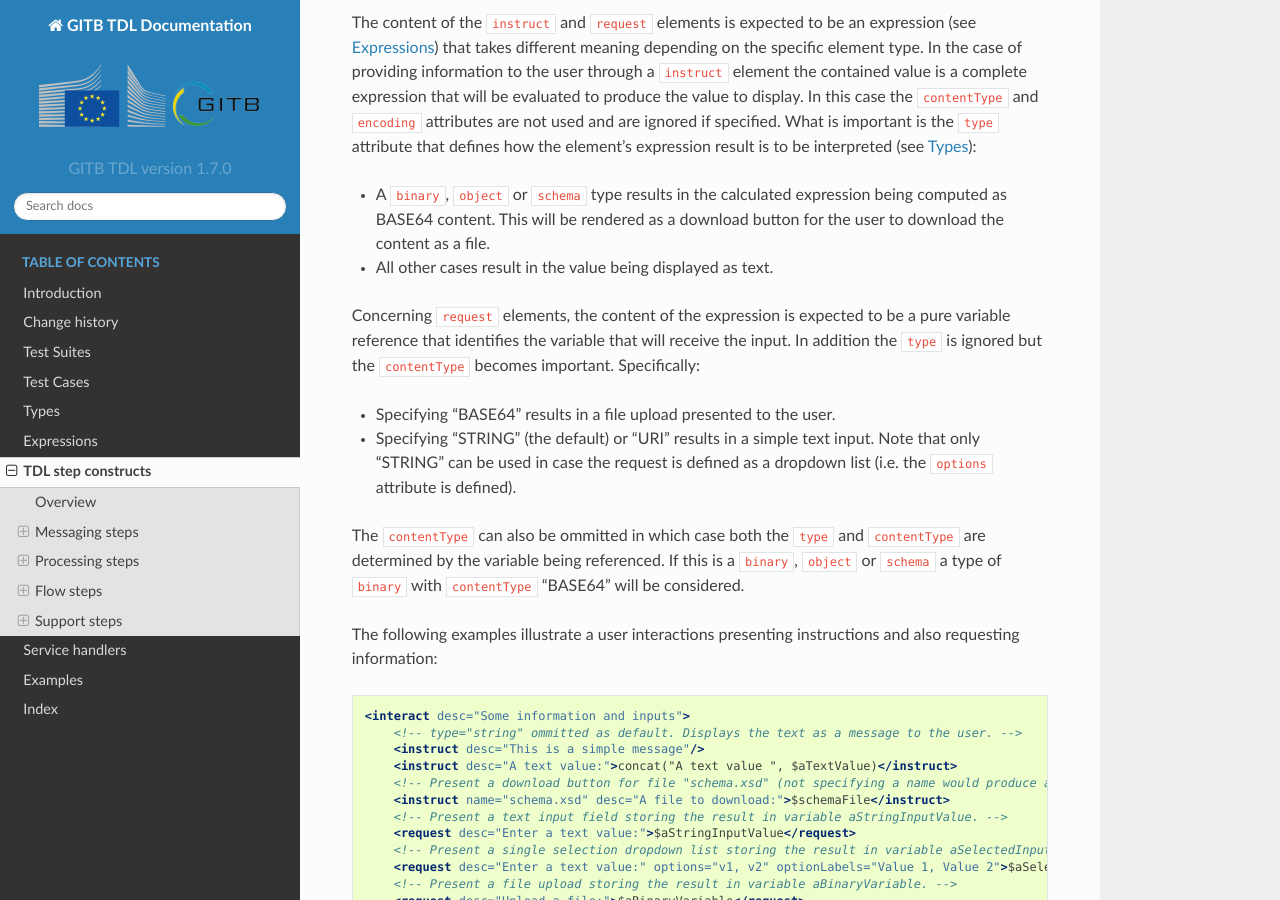
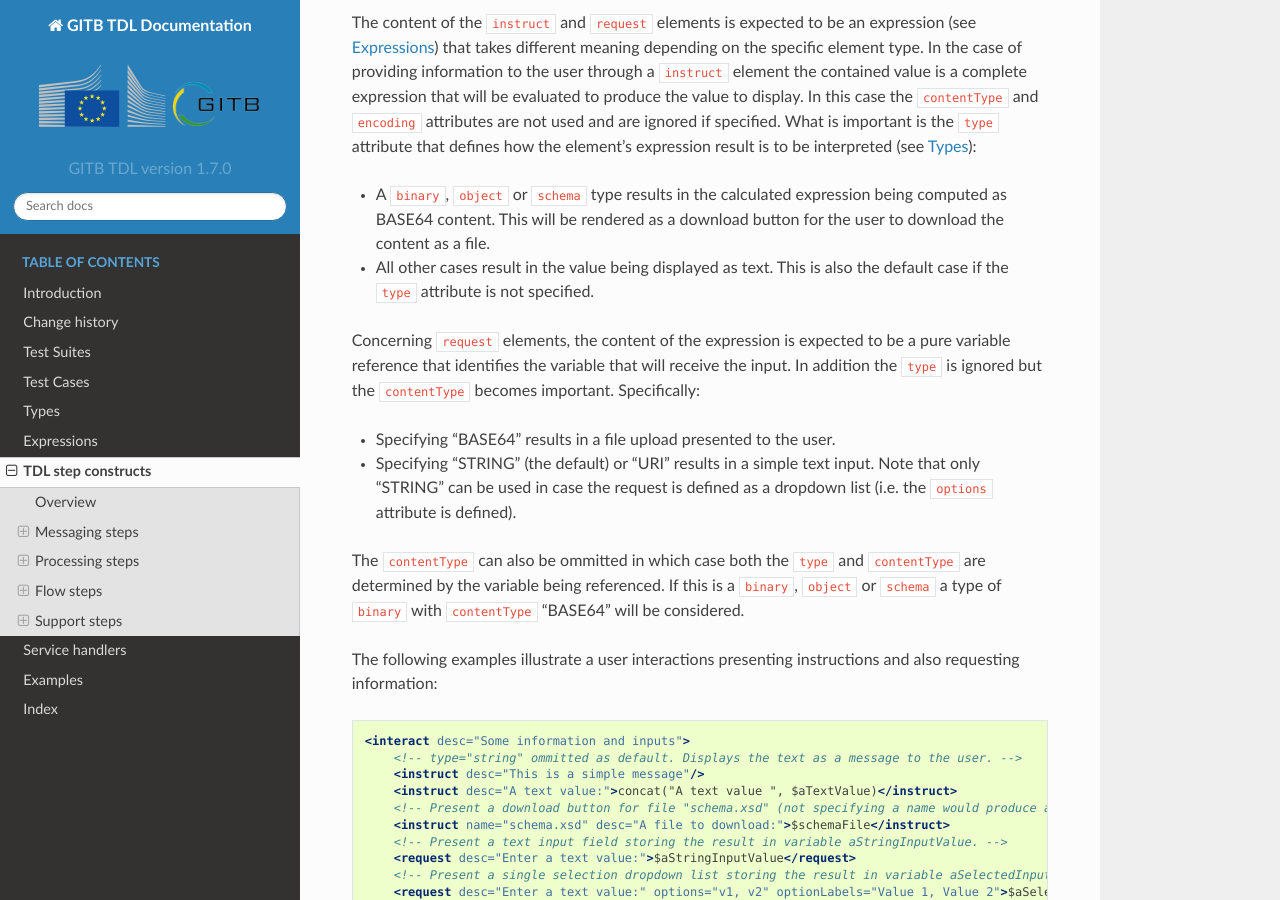
Before and after one commit to ISAITB/docs-tdl, a Sphinx documentation site: the page built from source/constructs/index.rst, in a window 1280 px wide and 900 px high, scrolled down 17014 px. Built offline with Sphinx 7.4.7 and the Read the Docs theme 2.0.0, drawn with Linux system fonts in a browser that asks for light colours.

Commit message:
Corrected documentation on instruct elements.

```diff
--- a/source/constructs/index.rst
+++ b/source/constructs/index.rst
@@ -856,6 +856,7 @@
     @desc~ yes~ The label to display to the user.
     @with~ no~ The ID of the actor this interaction refers to. If not specified this is taken from the ``interact`` parent element (which itself defaults to the test case's SUT actor).
     @name~ no~ In case of ``instruct`` elements that used to share binary content, this is used as the name of the file presented for download.
+    @type~ no~ The ``type`` to consider for the displayed value. If this is not specified the ``type`` will be inferred from the referred variable (if defined) or default to ``string``.
 
 The ``request`` elements define how information shall be requested from the user. Their structure is as follows:
 
@@ -881,7 +882,7 @@
 
 * A ``binary``, ``object`` or ``schema`` type results in the calculated expression being computed as BASE64 content. This will be rendered as a
   download button for the user to download the content as a file.
-* All other cases result in the value being displayed as text.
+* All other cases result in the value being displayed as text. This is also the default case if the ``type`` attribute is not specified.
 
 Concerning ``request`` elements, the content of the expression is expected to be a pure variable reference that identifies the variable that
 will receive the input. In addition the ``type`` is ignored but the ``contentType`` becomes important. Specifically:
```
